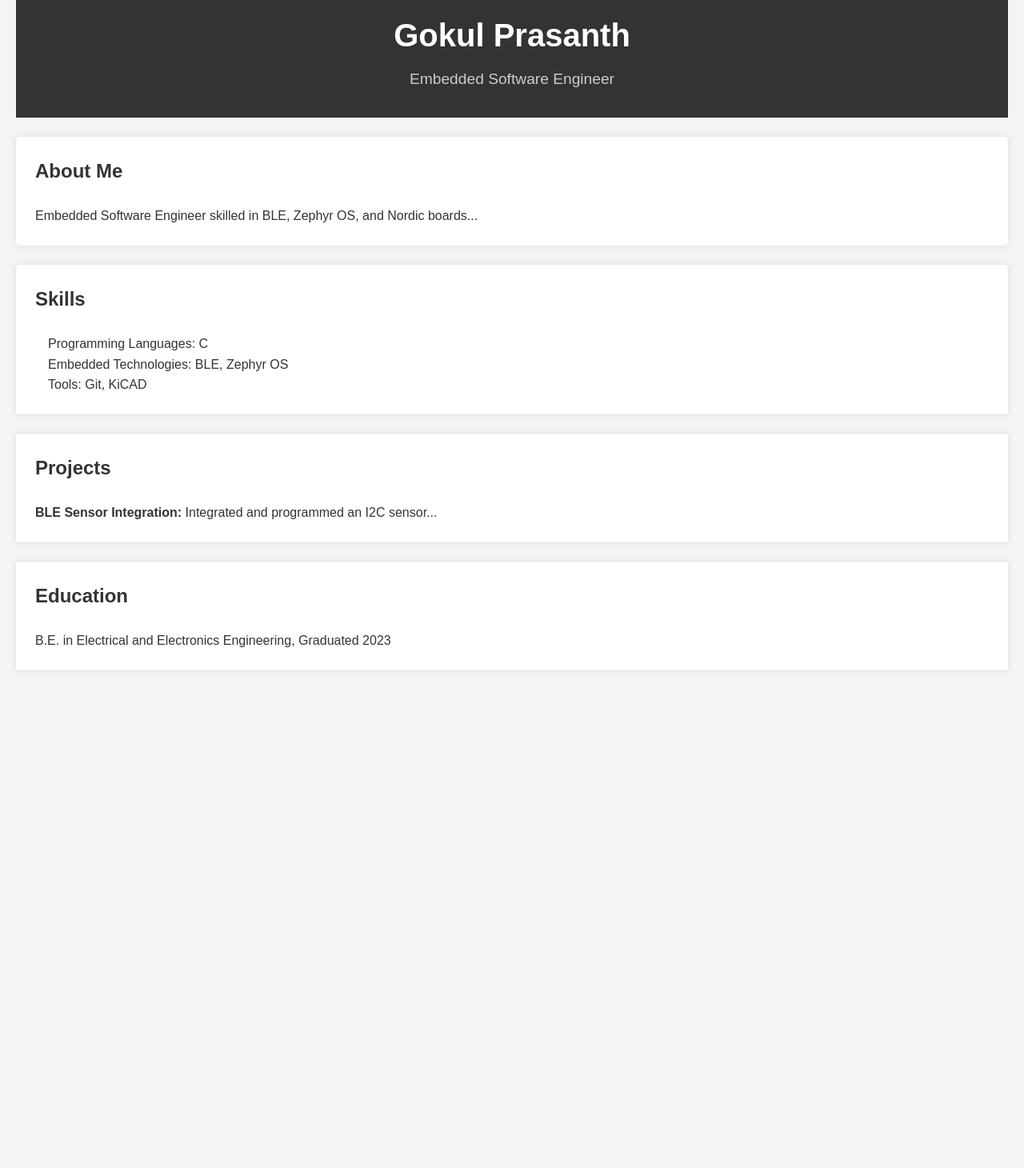
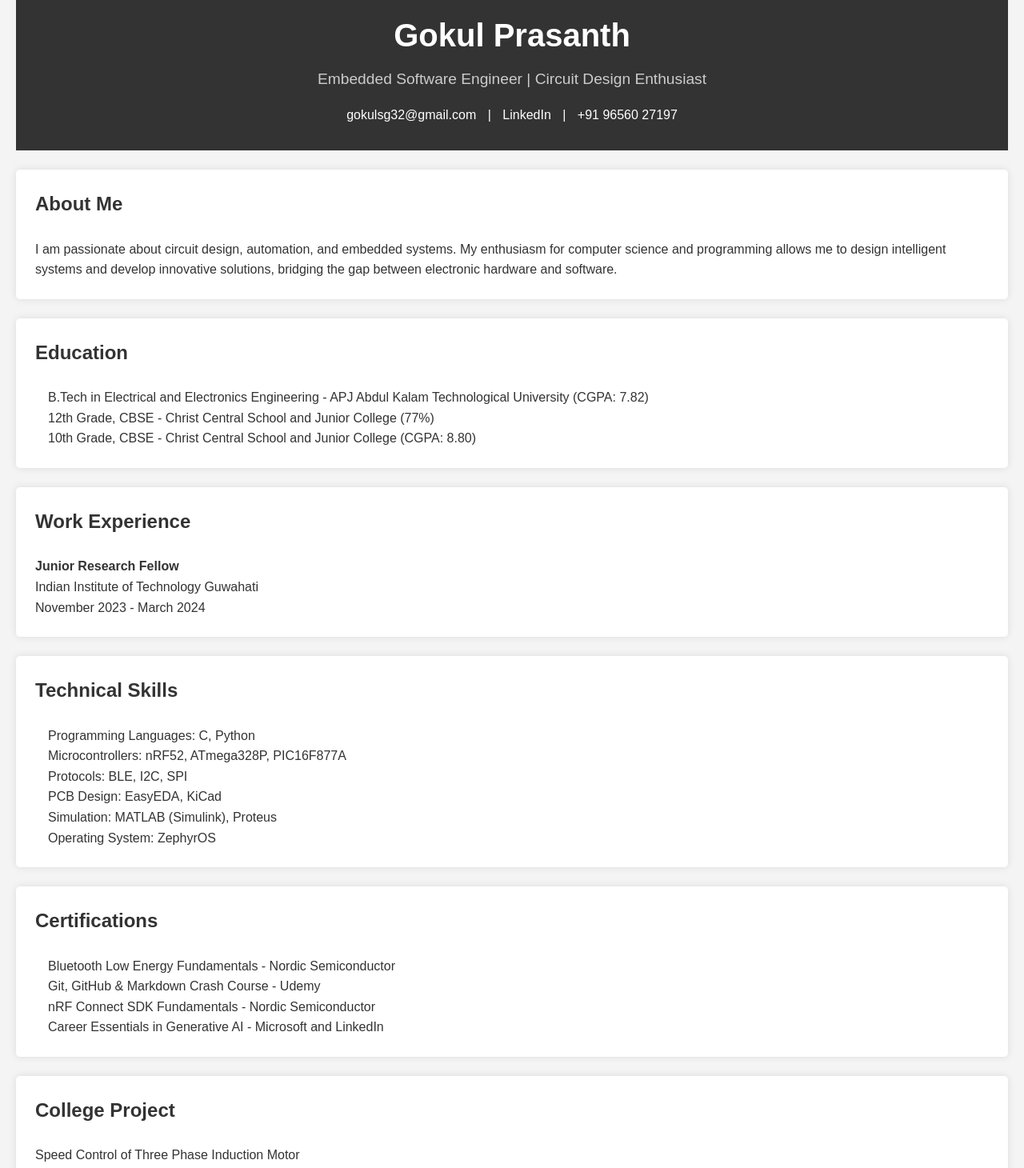
Before and after one commit to Gokulprasanth11/gokulprasanth11.github.com, a plain HTML site: page index.html in a window 1280 px wide. Shown: the part 40-1500 px from the top of the page at 80% size. Before the commit the page ends 902 px from the top, so only its background shows below. Drawn offline with Linux system fonts and the light colour scheme.

Commit message:
Update index.html

```diff
--- a/index.html
+++ b/index.html
@@ -3,33 +3,78 @@
 <head>
     <meta charset="UTF-8">
     <meta name="viewport" content="width=device-width, initial-scale=1.0">
-    <title>Gokul Prasanth - Embedded Software Engineer</title>
+    <title>Gokul Prasanth | Resume</title>
     <link rel="stylesheet" href="style.css">
 </head>
 <body>
     <header>
         <h1>Gokul Prasanth</h1>
-        <p>Embedded Software Engineer</p>
+        <p>Embedded Software Engineer | Circuit Design Enthusiast</p>
+        <div class="contact-info">
+            <a href="mailto:gokulsg32@gmail.com">gokulsg32@gmail.com</a> |
+            <a href="https://www.linkedin.com/in/gokul-prasanth-58b8b021b/">LinkedIn</a> |
+            <a href="tel:+919656027197">+91 96560 27197</a>
+        </div>
     </header>
+
     <section id="about">
         <h2>About Me</h2>
-        <p>Embedded Software Engineer skilled in BLE, Zephyr OS, and Nordic boards...</p>
+        <p>I am passionate about circuit design, automation, and embedded systems. My enthusiasm for computer science and programming allows me to design intelligent systems and develop innovative solutions, bridging the gap between electronic hardware and software.</p>
     </section>
-    <section id="skills">
-        <h2>Skills</h2>
+
+    <section id="education">
+        <h2>Education</h2>
         <ul>
-            <li>Programming Languages: C</li>
-            <li>Embedded Technologies: BLE, Zephyr OS</li>
-            <li>Tools: Git, KiCAD</li>
+            <li>B.Tech in Electrical and Electronics Engineering - APJ Abdul Kalam Technological University (CGPA: 7.82)</li>
+            <li>12th Grade, CBSE - Christ Central School and Junior College (77%)</li>
+            <li>10th Grade, CBSE - Christ Central School and Junior College (CGPA: 8.80)</li>
         </ul>
     </section>
+
+    <section id="experience">
+        <h2>Work Experience</h2>
+        <p><strong>Junior Research Fellow</strong> <br> Indian Institute of Technology Guwahati <br> November 2023 - March 2024</p>
+    </section>
+
+    <section id="skills">
+        <h2>Technical Skills</h2>
+        <ul>
+            <li>Programming Languages: C, Python</li>
+            <li>Microcontrollers: nRF52, ATmega328P, PIC16F877A</li>
+            <li>Protocols: BLE, I2C, SPI</li>
+            <li>PCB Design: EasyEDA, KiCad</li>
+            <li>Simulation: MATLAB (Simulink), Proteus</li>
+            <li>Operating System: ZephyrOS</li>
+        </ul>
+    </section>
+
+    <section id="certifications">
+        <h2>Certifications</h2>
+        <ul>
+            <li>Bluetooth Low Energy Fundamentals - Nordic Semiconductor</li>
+            <li>Git, GitHub & Markdown Crash Course - Udemy</li>
+            <li>nRF Connect SDK Fundamentals - Nordic Semiconductor</li>
+            <li>Career Essentials in Generative AI - Microsoft and LinkedIn</li>
+        </ul>
+    </section>
+
     <section id="projects">
-        <h2>Projects</h2>
-        <p><strong>BLE Sensor Integration:</strong> Integrated and programmed an I2C sensor...</p>
+        <h2>College Project</h2>
+        <p>Speed Control of Three Phase Induction Motor</p>
     </section>
-    <section id="education">
-        <h2>Education</h2>
-        <p>B.E. in Electrical and Electronics Engineering, Graduated 2023</p>
+
+    <section id="hobbies">
+        <h2>Hobbies</h2>
+        <ul>
+            <li>Chess</li>
+            <li>Sports and games</li>
+            <li>Exploring Novel Subjects</li>
+            <li>Films and Television</li>
+        </ul>
     </section>
+
+    <footer>
+        <p>&copy; 2024 Gokul Prasanth</p>
+    </footer>
 </body>
-</html>
+    </html>
```
